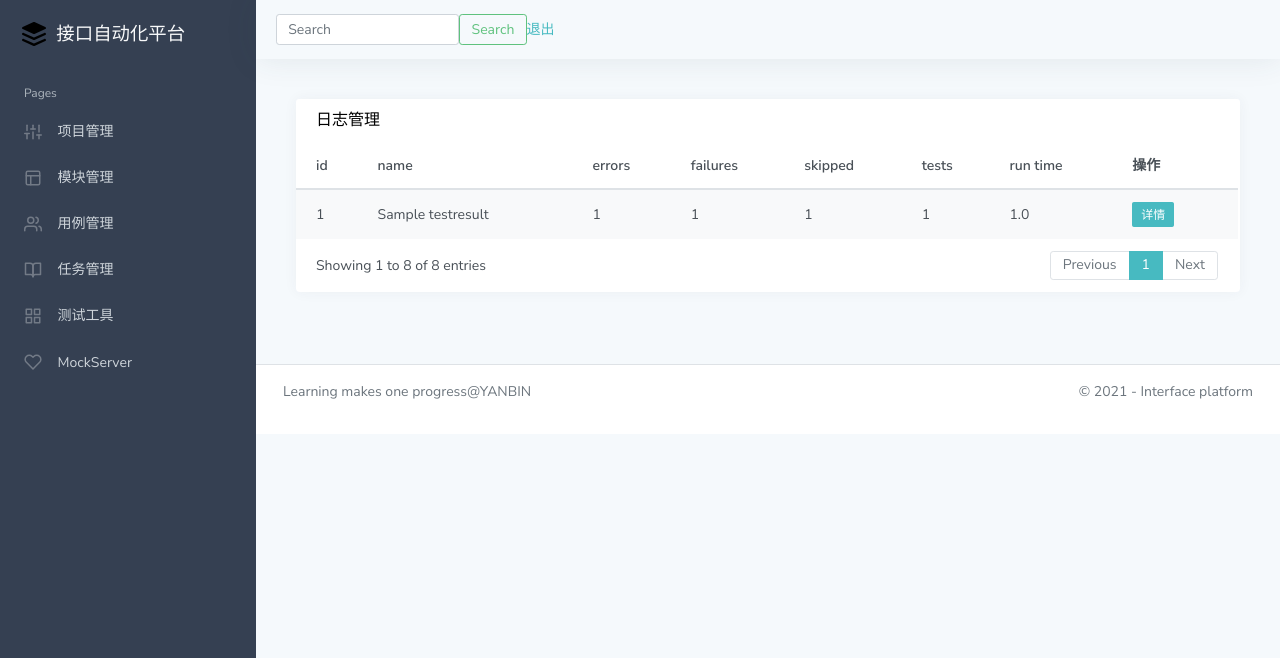
After one commit to Wenchen115/interface_test_auto, a Django app: page /task/log/1/ in a window 1280 px wide. The commit adds this page. Shown: the top 658 px of the page. Run offline with Django 3.2, Linux system fonts and the light colour scheme; tables that the repository leaves empty hold one stand-in row (values such as "Sample post"); some libraries are stand-ins or nearby versions.

Commit message:
任务运行

```diff
--- a/app_case/urls.py
+++ b/app_case/urls.py
@@ -19,4 +19,5 @@ urlpatterns = [
     path('get_case_info/', views.get_case_info),
 
 
+
     ]
--- a/app_task/extend/task_data.json
+++ b/app_task/extend/task_data.json
@@ -0,0 +1 @@
+{"\u7b2c\u4e00\u4e2a\u6d4b\u8bd5\u7528\u4f8b": {"url": "http://httpbin.org/get", "method": 1, "header": "{}", "per_type": 1, "per_value": "{\n  \"key1\": \"value1\",\n  \"key2\": \"value2\"\n}", "assert_type": 1, "assert_text": "value2"}}
--- a/app_task/extend/task_thread.py
+++ b/app_task/extend/task_thread.py
@@ -33,8 +33,8 @@ class TaskThread:
                 "url": case.url,
                 "method": case.method,
                 "header": case.header,
-                "parameter_type": case.parameter_type,
-                "parameter_body": case.parameter_body,
+                "per_type": case.per_type,
+                "per_value": case.per_value,
                 "assert_type": case.assert_type,
                 "assert_text": case.assert_text,
             }
@@ -45,7 +45,7 @@ class TaskThread:
 
         print("运行的任务文件：", TASK_RUN)
 
-        os.system("python"+TASK_RUN)
+        os.system("python"+" " + TASK_RUN)
         sleep(2)
 
         # 4、保存结果
--- a/app_task/urls.py
+++ b/app_task/urls.py
@@ -16,5 +16,8 @@ urlpatterns = [
     path('case_node/', views.case_node),
     path('save_task/', views.task_save),
     path('run_task/<int:tid>/', views.run_task),
+    path('log/<int:tid>/', views.log_list),
+
+    path('get_log/', views.get_log),
 
     ]
--- a/app_task/views.py
+++ b/app_task/views.py
@@ -5,6 +5,7 @@ from app_manage.models import Project,Module
 from app_case.models import TestCase
 from interface_test_auto.common import response
 from app_task.models import TestTask
+from app_task.models import TestResult
 from app_task.extend.task_thread import TaskThread
 # Create your views here.
 
@@ -172,3 +173,23 @@ def run_task(request,tid):
     task = TaskThread(tid)
     task.run()
     return HttpResponseRedirect("/task/")
+
+
+def log_list(request, tid):
+    """
+    获取某一任务的历史结果
+    """
+    result = TestResult.objects.filter(task_id=tid)
+    return render(request, "task/logs.html", {"result": result})
+
+
+def get_log(request):
+    """
+    获取某一任务的历史结果
+    """
+    if request.method == "POST":
+        rid = request.POST.get("rid", "")
+        result = TestResult.objects.get(id=rid)
+        return response(data=result.result)
+    else:
+        return response(10101, "请求方法错误")
--- a/templates/task/list.html
+++ b/templates/task/list.html
@@ -79,7 +79,7 @@
                                     <td class="d-none d-xl-table-cell">{{ T.create_time | date:"Y-m-d H:i:s" }}</td>
                                     <td class="d-none d-xl-table-cell">
                                         <a href="/task/run_task/{{T.id}}">运行</a>
-                                        <a href="/task/log/{{t.id}}">日志</a>
+                                        <a href="/task/log/{{T.id}}">日志</a>
                                         <a href="/task/edit/{{ T.id }}">编辑</a>
                                         <a href="/task/delete/{{ T.id }}">删除</a>
                                     </td>
--- /dev/null
+++ b/templates/task/logs.html
@@ -0,0 +1,122 @@
+{% extends "manage.html" %}
+{% block manage %}
+    <div class="card flex-fill">
+        <div class="card-header">
+            <h5 class="card-title mb-0" style="float:left">日志管理</h5>
+        </div>
+        <div id="datatables-dashboard-traffic_wrapper" class="dataTables_wrapper dt-bootstrap4 no-footer">
+            <div class="row">
+                <div class="col-sm-12">
+                    <table id="datatables-dashboard-traffic" class="table table-striped my-0 dataTable no-footer"
+                           role="grid" aria-describedby="datatables-dashboard-traffic_info">
+                        <thead>
+                        <tr role="row">
+                            <th>id</th>
+                            <th>name</th>
+                            <th>errors</th>
+                            <th>failures</th>
+                            <th>skipped</th>
+                            <th>tests</th>
+                            <th>run time</th>
+                            <th>操作</th>
+                        </tr>
+                        </thead>
+                        <tbody>
+
+                        {% for r in result %}
+                            <tr role="row" class="odd">
+                                <td>{{ r.id }}</td>
+                                <td>{{ r.name }}</td>
+                                <td>{{ r.errors }}</td>
+                                <td>{{ r.failures }}</td>
+                                <td>{{ r.skipped }}</td>
+                                <td>{{ r.tests }}</td>
+                                <td>{{ r.run_time }}</td>
+                                <td>
+                                    <button class="btn btn-primary btn-sm"
+                                            data-toggle="modal"
+                                            data-target="#myModal"
+                                            onclick="getLog('{{ r.id }}')">详情
+                                    </button>
+                                </td>
+                            </tr>
+                        {% endfor %}
+                        </tbody>
+                    </table>
+                </div>
+            </div>
+
+            <!-- 翻页 -->
+            <div class="row">
+                <div class="col-sm-12 col-md-5">
+                    <div class="dataTables_info" id="datatables-dashboard-traffic_info" role="status"
+                         aria-live="polite">
+                        Showing 1 to 8 of 8 entries
+                    </div>
+                </div>
+                <div class="col-sm-12 col-md-7">
+                    <div class="dataTables_paginate paging_simple_numbers" id="datatables-dashboard-traffic_paginate">
+                        <ul class="pagination">
+                            <li class="paginate_button page-item previous disabled"
+                                id="datatables-dashboard-traffic_previous">
+                                <a href="#" aria-controls="datatables-dashboard-traffic" data-dt-idx="0" tabindex="0"
+                                   class="page-link">Previous</a>
+                            </li>
+                            <li class="paginate_button page-item active">
+                                <a href="#" aria-controls="datatables-dashboard-traffic" data-dt-idx="1" tabindex="0"
+                                   class="page-link">1</a>
+                            </li>
+                            <li class="paginate_button page-item next disabled" id="datatables-dashboard-traffic_next">
+                                <a href="#" aria-controls="datatables-dashboard-traffic" data-dt-idx="2" tabindex="0"
+                                   class="page-link">Next</a>
+                            </li>
+                        </ul>
+                    </div>
+                </div>
+            </div>
+
+
+            <!-- 模态框（Modal） -->
+            <div class="modal fade" id="myModal" tabindex="-1" role="dialog" aria-labelledby="myModalLabel"
+                 aria-hidden="true">
+                <div class="modal-dialog">
+                    <div class="modal-content" style="width: 600px;height: 600px;">
+                        <div class="modal-header">
+                            <h4 class="modal-title" id="myModalLabel">
+                                日志详情
+                            </h4>
+                            <button type="button" class="close" data-dismiss="modal" aria-hidden="true">
+                                &times
+                            </button>
+                        </div>
+                        <div class="modal-body">
+                            <textarea id="log" class="form-control" rows="22" name=textarea></textarea>
+                        </div>
+
+                    </div>
+                </div>
+            </div>
+
+
+        </div>
+    </div>
+
+    <script src="/static/js/jquery.min.js"></script>
+    <script>
+
+        function getLog(rid) {
+            console.log("日志的id", rid);
+
+            $.post("/task/get_log/", {
+                rid: rid
+            }, function (resp) {
+                if (resp.status == 10200) {
+                    console.log("得到日志了", resp.data);
+                    document.querySelector("#log").value = resp.data;
+                } else {
+                    window.alert(resp.message);
+                }
+            });
+        }
+    </script>
+{% endblock %}
```
Also changed, not shown: app_task/extend/task_results.xml (+8 -0 lines), app_task/extend/task_run.py (+7 -4 lines).
